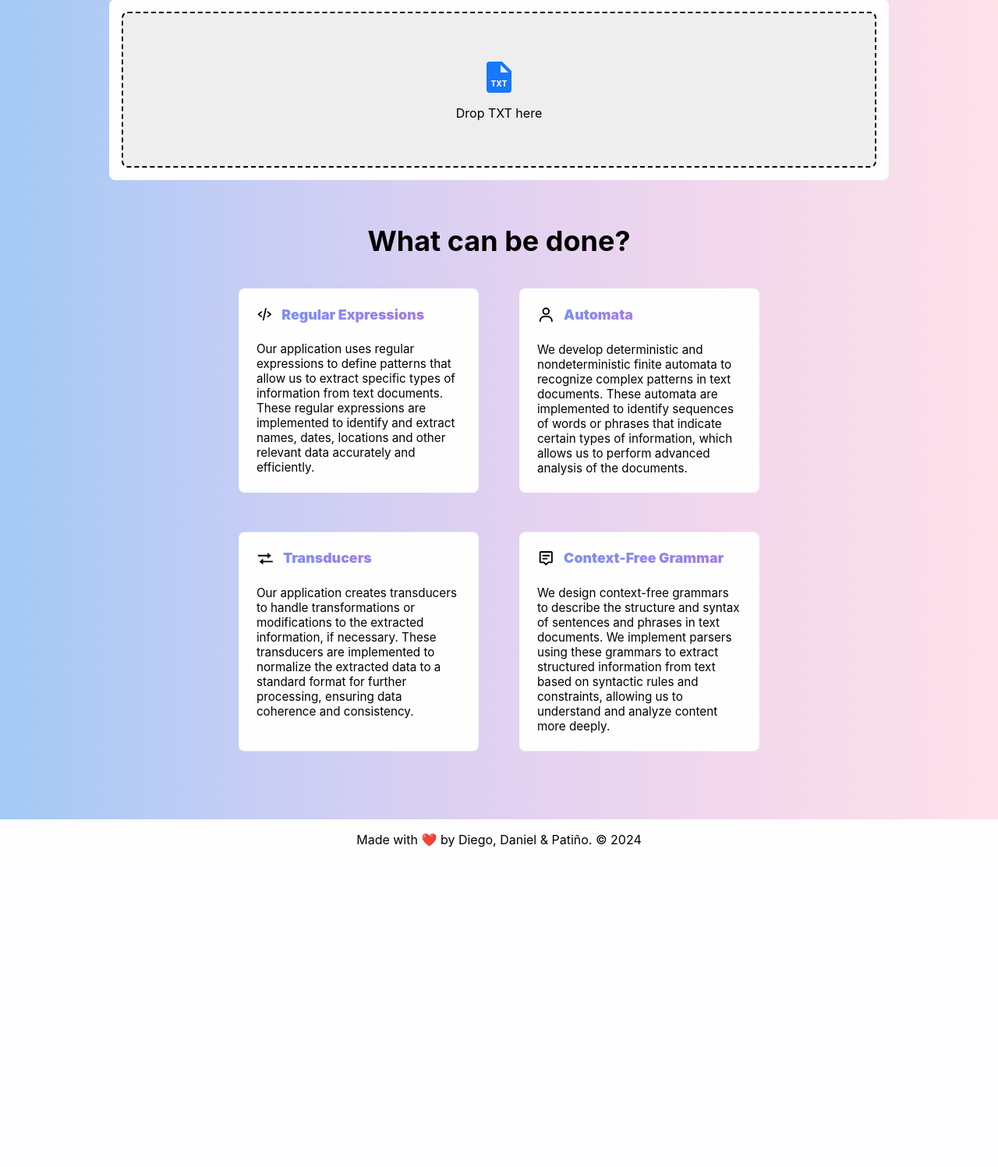
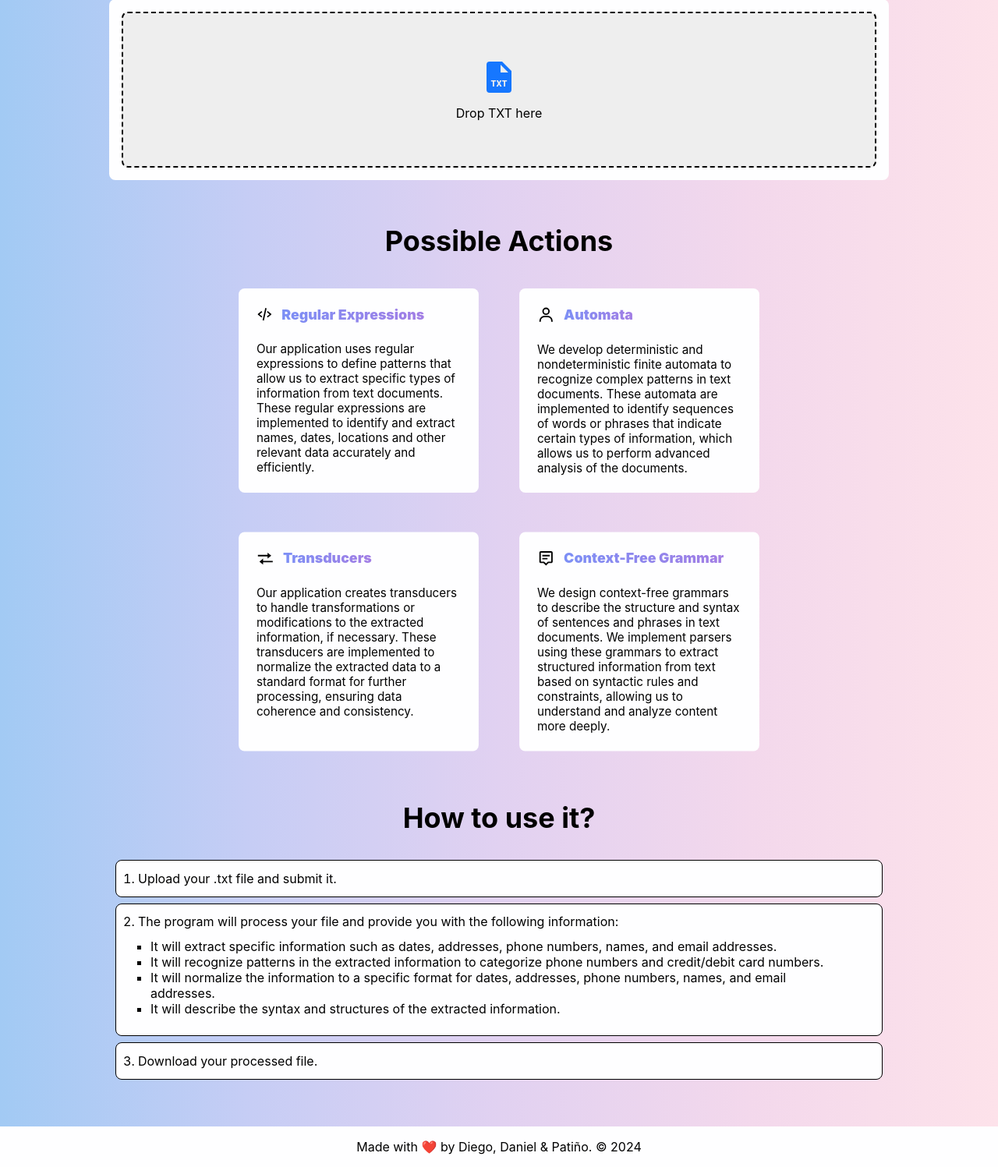
Before and after one commit to DiegoZM1006/data-process, a Django app: page / in a window 1280 px wide. Shown: the part 240-1737 px from the top of the page at 78% size. Before the commit the page ends 1327 px from the top, so only its background shows below. Run offline with Django 4.2, Linux system fonts and the light colour scheme.

Commit message:
feat: Add some instructions about the program

```diff
--- a/dataprocess/templates/index.html
+++ b/dataprocess/templates/index.html
@@ -109,7 +109,7 @@
 
         <article style="width: 100%; padding: 20px;">
 
-            <h1 style="font-size: 36px; text-align: center;">What can be done?</h1>
+            <h1 style="font-size: 36px; text-align: center;">Possible Actions</h1>
 
             <div style="display: flex; justify-content: center; flex-direction: row; width: 100%; gap: 36px; flex-wrap: wrap; margin-top: 32px;">
 
@@ -161,6 +161,37 @@
 
         </article>
 
+        <article style="width: 100%; padding: 0px 20px;">
+
+            <h1 style="font-size: 36px; text-align: center;">How to use it?</h1>
+
+            <div style="background-color: #FEFEFF; width: 100%; height: 48px; padding: 12px; margin-top: 32px; display: flex; align-items: center; border: 1px solid #000000; border-radius: 8px;">
+                <ol style="margin: 0px 16px;">
+                    <li>Upload your .txt file and submit it.</li>
+                </ol>
+            </div>
+
+            <div style="background-color: #FEFEFF; width: 100%; padding: 12px; margin-top: 8px; display: flex; align-items: center; border: 1px solid #000000; border-radius: 8px;">
+                <ol style="margin: 0px 16px;" start="2">
+                    <li>
+                        The program will process your file and provide you with the following information:
+                        <ul style="margin: 12px 16px; list-style: square;">
+                            <li>It will extract specific information such as dates, addresses, phone numbers, names, and email addresses.</li>
+                            <li>It will recognize patterns in the extracted information to categorize phone numbers and credit/debit card numbers.</li>
+                            <li>It will normalize the information to a specific format for dates, addresses, phone numbers, names, and email addresses.</li>
+                            <li>It will describe the syntax and structures of the extracted information.</li>
+                        </ul>
+                    </li>
+                </ol>
+            </div>
+
+            <div style="background-color: #FEFEFF; width: 100%; height: 48px; padding: 12px; margin-top: 8px; display: flex; align-items: center; border: 1px solid #000000; border-radius: 8px;">
+                <ol style="margin: 0px 16px;" start="3">
+                    <li>Download your processed file.</li>
+                </ol>
+            </div>
+
+        </article>
 
     </section>
 
```
